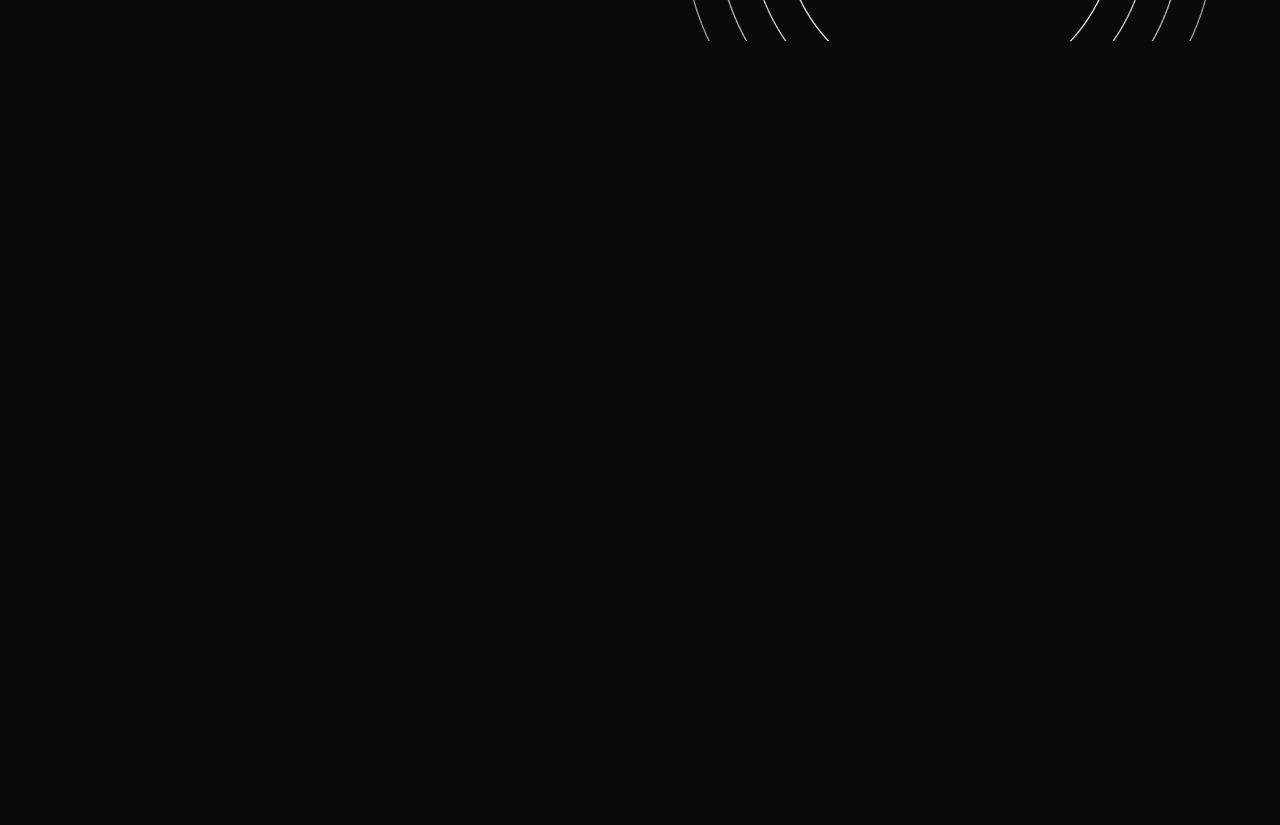
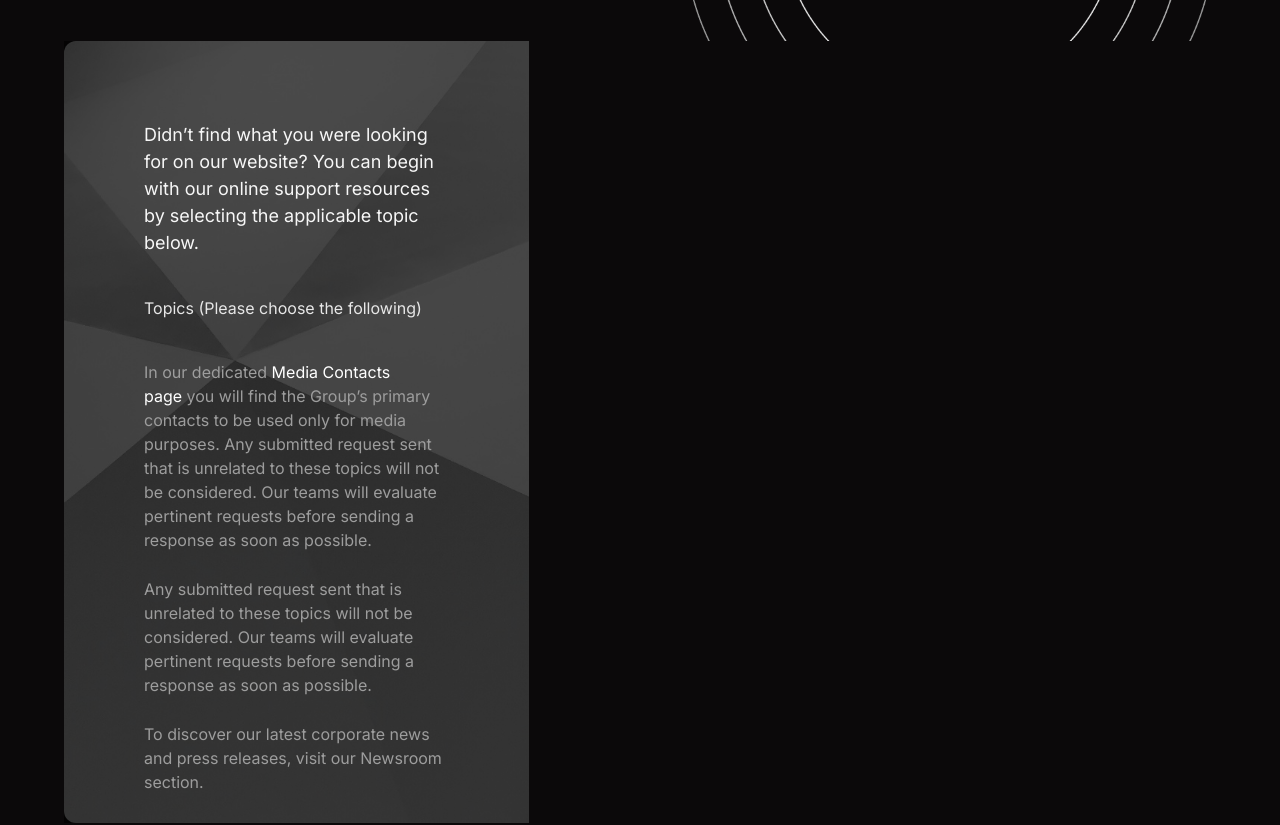
Before and after one commit to TarunRajpurohit123/pace-bussiness-website, a Next.js app in the folder pace-website/: page /contact in a window 1280 px wide. Shown: the part 500-1325 px from the top of the page. Built offline with nearby package versions, Linux system fonts and the light colour scheme.

Commit message:
working on contact page 2

```diff
--- a/pace-website/src/app/components/ContactForm.jsx
+++ b/pace-website/src/app/components/ContactForm.jsx
@@ -1,9 +1,42 @@
+import Link from "next/link";
+
 export default function ContactForm() {
   return (
     <>
-      <section className="contact_form">
+      <section className="contact_form page-width">
         {/* left */}
-        <div className="cform_left"></div>
+        <div className="cform_left ">
+          <div className="w-full h-full pt-[8rem] pl-[8rem] pr-[8rem]">
+            <p className="pone1">
+              Didn’t find what you were looking for on our website? You can
+              begin with our online support resources by selecting the
+              applicable topic below.
+            </p>
+
+            {/* topic selector start */}
+            <div className="c__topic_selector">
+              <label>Topics (Please choose the following)</label>
+            </div>
+            {/* topic selector end */}
+
+            <p className="pone2 mt-[4rem]">
+              In our dedicated <Link href="#">Media Contacts page</Link> you
+              will find the Group’s primary contacts to be used only for media
+              purposes. Any submitted request sent that is unrelated to these
+              topics will not be considered. Our teams will evaluate pertinent
+              requests before sending a response as soon as possible.
+            </p>
+            <p className="pone2 mt-[2.5rem]">
+              Any submitted request sent that is unrelated to these topics will
+              not be considered. Our teams will evaluate pertinent requests
+              before sending a response as soon as possible.
+            </p>
+            <p className="pone2 mt-[2.5rem]">
+              To discover our latest corporate news and press releases, visit
+              our Newsroom section.
+            </p>
+          </div>
+        </div>
         {/* right */}
         <div className="cform_right"></div>
       </section>
--- a/pace-website/src/app/globals.css
+++ b/pace-website/src/app/globals.css
@@ -23,8 +23,10 @@ body {
   --success: #17b26a;
   --gray_25: #f9f9f9;
   --gray_100: #e7e7e7;
+  --gray_400: #9d9d9d;
   --gray_700: #555354;
   --red: #cc3321;
+  --cf-opacity: rgba(0, 0, 0, 0.67);
 }
 
 .back-gray_100 {
@@ -173,6 +175,35 @@ body {
 .cform_left {
   width: 46.5rem;
   height: 78.2rem;
-  padding: 8rem 0px 8.9rem 0px;
-  border-radius: 1.2rem 0px 0px 0px;
+  border-top-left-radius: 1.2rem;
+  border-bottom-left-radius: 1.2rem;
+  background-image: url("../../public/fm-zig.jpeg");
+  background-size: cover;
+  background-repeat: no-repeat;
 }
+.cform_left > div {
+  background-color: var(--cf-opacity);
+}
+.cform_left .pone1 {
+  font-size: 1.8rem;
+  font-weight: 400;
+  color: var(--pure_F7);
+}
+
+.c__topic_selector > label {
+  font-size: 1.6rem;
+  font-weight: 400;
+  color: var(--gray_100);
+}
+.c__topic_selector {
+  margin-top: 4rem;
+}
+
+.pone2 {
+  font-size: 1.6rem;
+  font-weight: 400;
+  color: var(--gray_400);
+}
+.pone2 > a {
+  color: var(--pure);
+}
```
Also changed, not shown: pace-website/public/fm-zig.jpeg (added).
